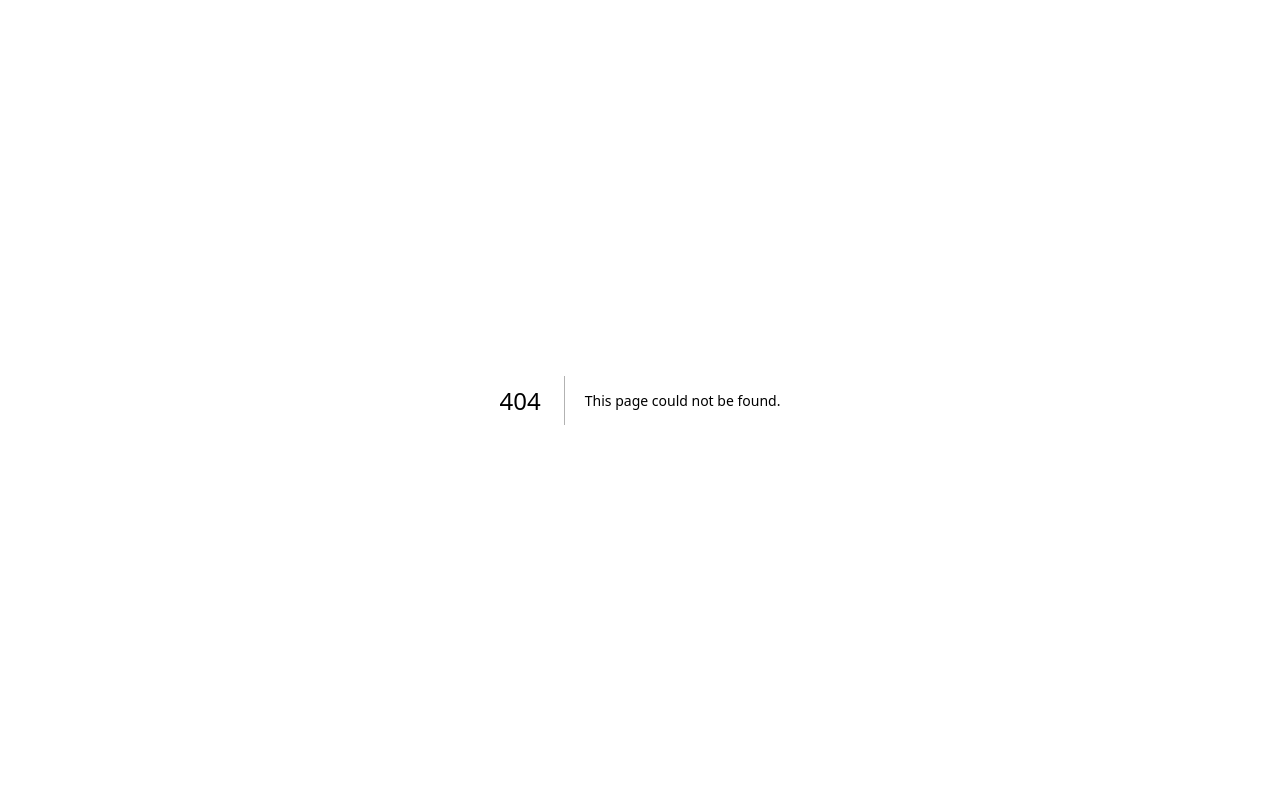
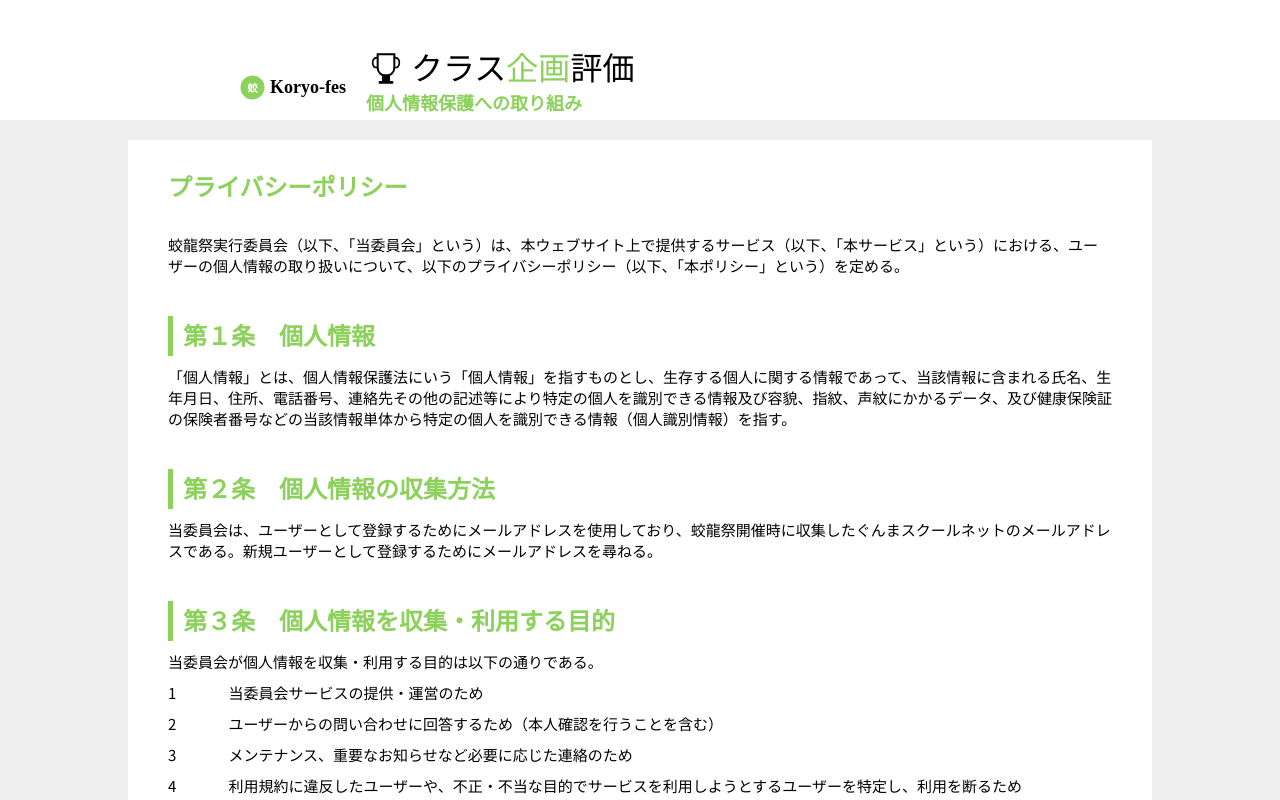
Before and after one commit to koryojohogijutsu/koryo-fes.results, a Next.js app: page /privacypolicy in a window 1280 px wide. Before the commit this address had no page. Shown: the top 800 px of the page. Built offline with nearby package versions, Linux system fonts and the light colour scheme.

Commit message:
Create page.tsx

```diff
--- /dev/null
+++ b/app/privacypolicy/page.tsx
@@ -0,0 +1,9 @@
+import { PrivacyPage } from "@/components/PrivacyPage";
+
+export const metadata = {
+  title: "個人情報保護への取り組みについて｜蛟龍祭クラス企画評価",
+};
+
+export default function Privacy() {
+  return <PrivacyPage />;
+}
```
